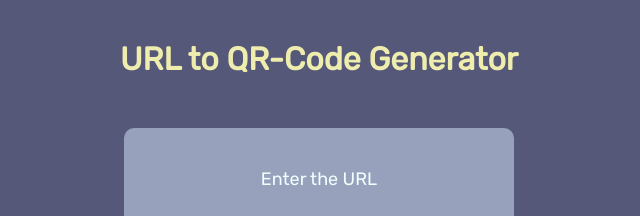
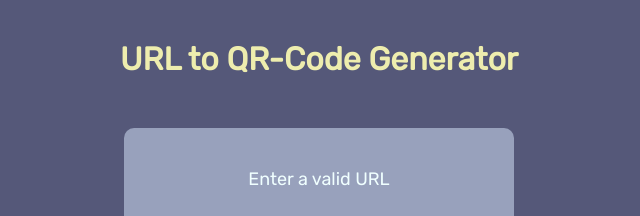
Before and after one commit to sunil-kulkarni/url-to-qr, a website: page public/main.html in a window 1280 px wide. Shown: the top 216 px of the page, 321-961 px from the left. Drawn offline with nearby package versions, Linux system fonts and the light colour scheme.

Commit message:
Update main.html

```diff
--- a/public/main.html
+++ b/public/main.html
@@ -16,7 +16,7 @@
   </header>
 
   <div class="field" style="text-align:center">
-    <label>Enter the URL</label><br />
+    <label>Enter a valid URL</label><br />
     <input type="text" id="input" placeholder="www.example.com" /><br /><br />
     <button id="generate">Generate</button><br /><br />
     <img id="qr-img" src="qr_code.png" height="200px" width="200px" />
```
